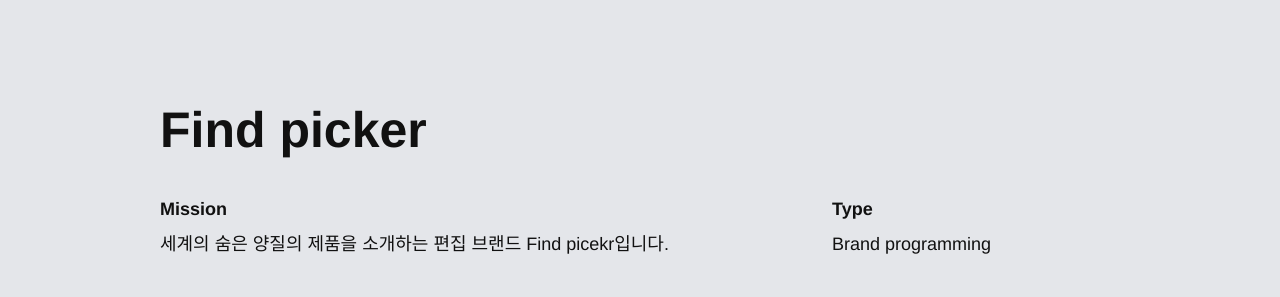
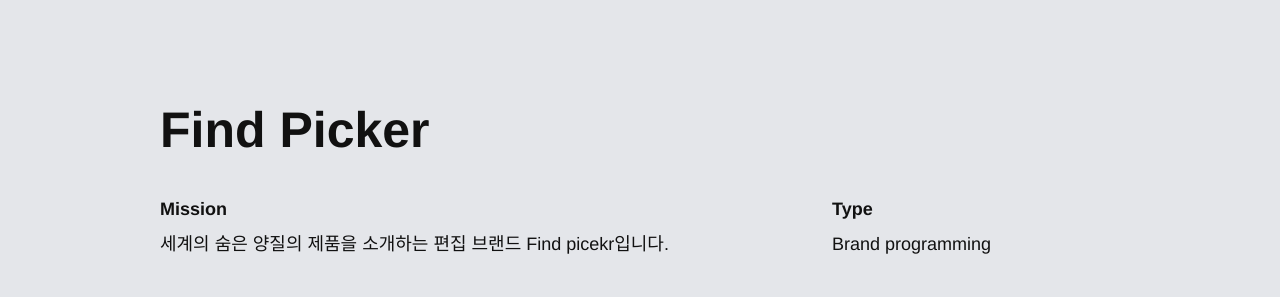
Before and after one commit to se-daan/daan.github.io, a Jekyll site: the page built from _work/findpicker.md, in a window 1280 px wide and 900 px high. Shown: the part 125-422 px from the top of the window. Built offline with Jekyll 4.4.1, drawn with Linux system fonts in a browser that asks for light colours; some of the changed lines change nothing that is shown.

Commit message:
Update findpicker.md

```diff
--- a/_work/findpicker.md
+++ b/_work/findpicker.md
@@ -1,14 +1,14 @@
 ---
-title:            "Find picker"
 date:             2018-08-08 00:00:00
+title:            "Find Picker"
+class:            findpicker
+description:      "Logo | Visual identity<br>Package design | Print design"
+color:            "#E4E6EA"
+cover:            "/img/work/exchange/exchange-cover.svg"
+type:             "Brand programming"
 year:             2018
-color:            "#E4E6EA"
-class:            findpicker
-cover:            "/img/work/exchange/exchange-cover.svg"
-hyperlink:        http://exchange.asics.com
-type:             "Brand programming"
-description:      "Logo | Visual identity<br>Package design | Print design"
 runin:            "세계의 숨은 양질의 제품을 소개하는 편집 브랜드 Find picekr입니다."
+hyperlink:
 layout:           post
 ---
 
```
